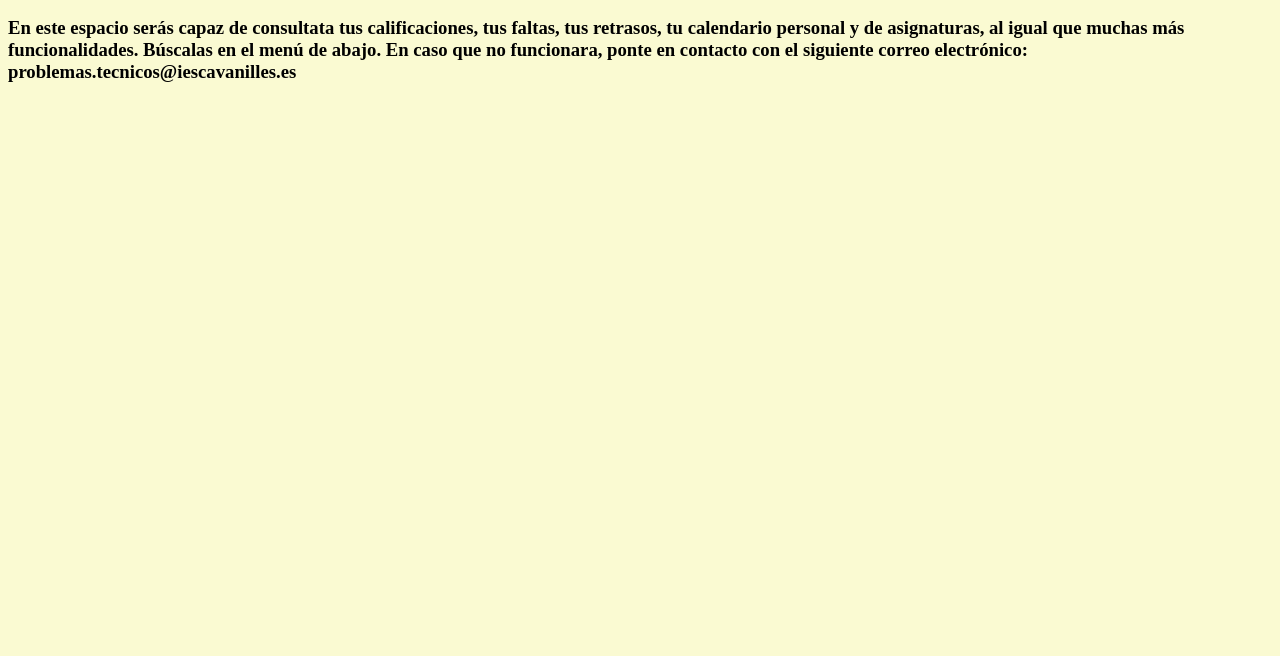
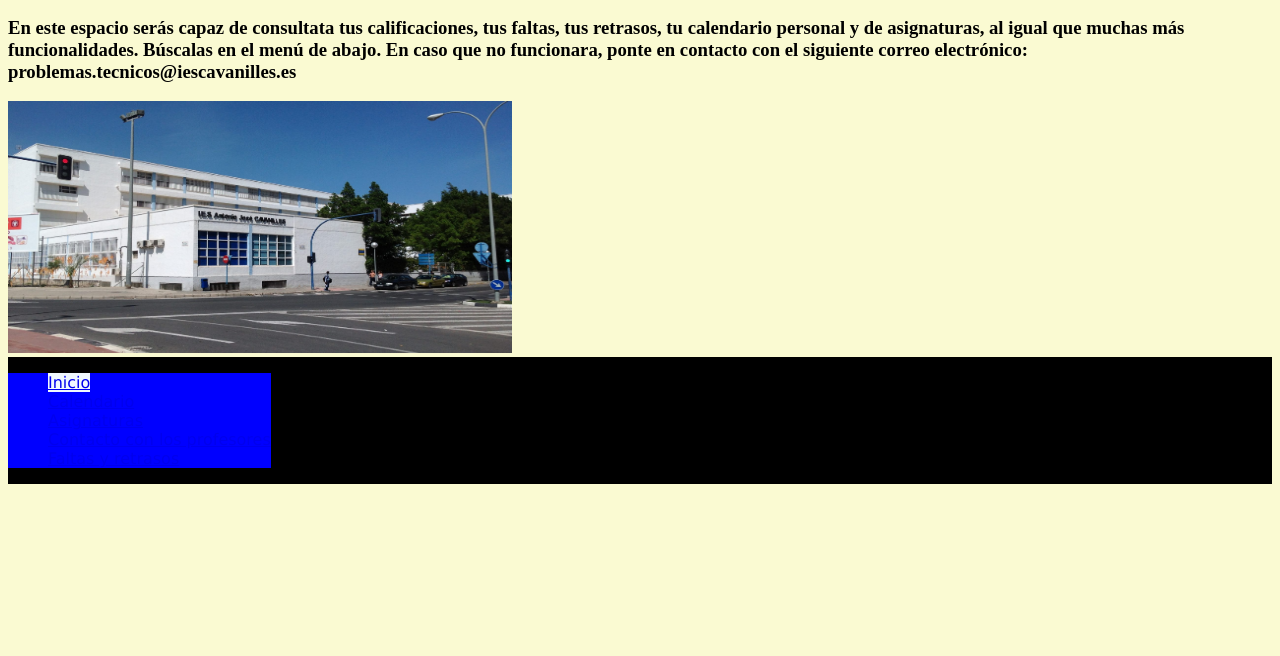
Before and after one commit to mcbo3/colegio, a plain HTML site: page espacioestudiante.html in a window 1280 px wide. Shown: the part 144-800 px from the top of the page. Drawn offline with Linux system fonts and the light colour scheme.

Commit message:
commit 2

```diff
--- a/css/css.css
+++ b/css/css.css
@@ -12,6 +12,7 @@ nav {
   }
 
   nav ul {
+    background-color: blue;
     list-style: none;
     overflow: hidden;
   }
@@ -73,3 +74,20 @@ body {
     text-align: center;
 
 }
+
+
+#cavanillesLogo {
+    align-items: center;
+
+}
+
+#principal {
+    background-color: rgb(0, 0, 0);
+    color: white;
+    display: flex;
+    justify-content: space-between;
+}
+
+.inicio{background-color: aliceblue;
+
+}
--- a/espacioestudiante.html
+++ b/espacioestudiante.html
@@ -28,10 +28,30 @@
 
         <main>
             <h2>¡Bienvenido a tu espacio personal!</h2>
+            <div class="d-flex justify-content-center">
             <h3>En este espacio serás capaz de consultata tus calificaciones, tus faltas, tus retrasos, tu calendario personal y de asignaturas, al igual que muchas más funcionalidades. Búscalas en el menú de abajo. En caso que no funcionara, ponte en contacto con el siguiente correo electrónico: problemas.tecnicos@iescavanilles.es</h3>
+        </div>
+
+        <main>
+            <img id=cavanillesLogo src="images/cavanilles1.jpg" width="504" height="252" justify-content-center">
+
+            <div id="principal" class="container">
+
+                    <nav id="menu">
+                        <ul>
+                            <li><a class="inicio" href="index.html">Inicio</a></li>
+                            <li><a href="#">Calendario</a></li>
+                            <li><a href="#">Asignaturas</a></li>
+                            <li><a href="#">Contacto con los profesores</a></li>
+                            <li><a href="#">Faltas y retrasos</a></li>
+                        </ul>
+                    </nav>
+
+                </div>
+
+            </main> <!--termina encabezado-->
 
 
-        </main>
         <!--[if lt IE 7]>
             <p class="browsehappy">You are using an <strong>outdated</strong> browser. Please <a href="#">upgrade your browser</a> to improve your experience.</p>
         <![endif]-->
```
